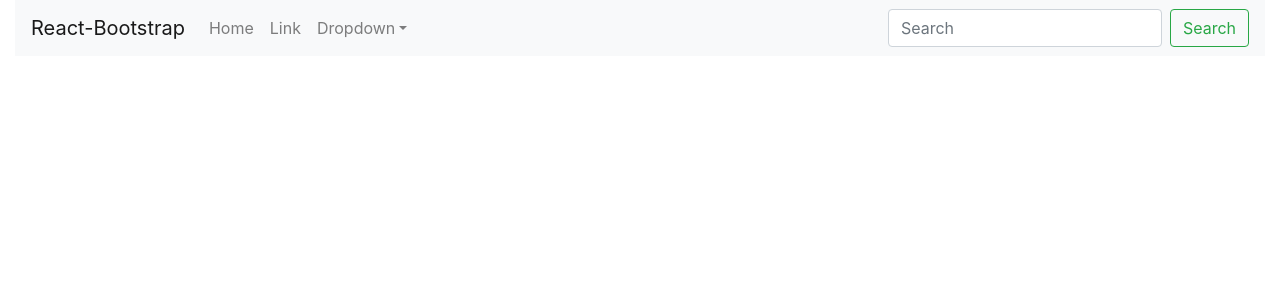
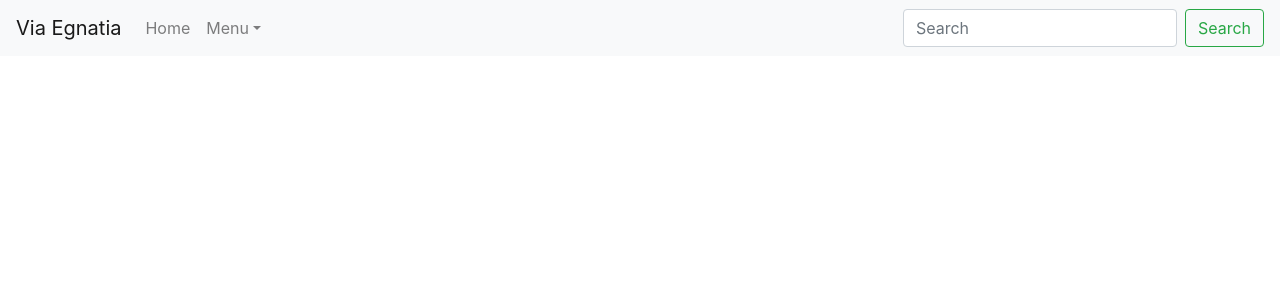
Before and after one commit to JonJakova/explorer, a React (Create React App) app: page / in a window 1280 px wide. Shown: the top 300 px of the page. Built offline with nearby package versions, Linux system fonts and the light colour scheme.

Commit message:
moved navi up

```diff
--- a/src/components/Navi.tsx
+++ b/src/components/Navi.tsx
@@ -9,13 +9,12 @@ export const Navi: React.FC<Props> = (props: Props) => {
     return (
         <>
             <Navbar bg="light" expand="lg">
-                <Navbar.Brand href="#home">React-Bootstrap</Navbar.Brand>
+                <Navbar.Brand href="#home">Via Egnatia</Navbar.Brand>
                 <Navbar.Toggle aria-controls="basic-navbar-nav" />
                 <Navbar.Collapse id="basic-navbar-nav">
                     <Nav className="mr-auto">
                         <Nav.Link href="#home">Home</Nav.Link>
-                        <Nav.Link href="#link">Link</Nav.Link>
-                        <NavDropdown title="Dropdown" id="basic-nav-dropdown">
+                        <NavDropdown title="Menu" id="basic-nav-dropdown">
                             <NavDropdown.Item href="#action/3.1">Action</NavDropdown.Item>
                             <NavDropdown.Item href="#action/3.2">Another action</NavDropdown.Item>
                             <NavDropdown.Item href="#action/3.3">Something</NavDropdown.Item>
--- a/src/containers/App/App.tsx
+++ b/src/containers/App/App.tsx
@@ -9,6 +9,7 @@ const App: React.FC<Props> = (props: Props) => {
 
     return (
         <div className="App">
+            <Navi />
             <Routes />
         </div>
     );
--- a/src/pages/home/Home.tsx
+++ b/src/pages/home/Home.tsx
@@ -1,4 +1,5 @@
 import React from 'react'
+import { Col, Row } from 'react-bootstrap';
 import { Navi } from '../../components/Navi';
 import "./Home.css";
 
@@ -8,7 +9,9 @@ export const Home: React.FC<Props> = (props: Props) => {
 
     return (
         <div className="container-fluid">
-            <Navi />
+            <Row>
+
+            </Row>
         </div>
     );
 }
```
